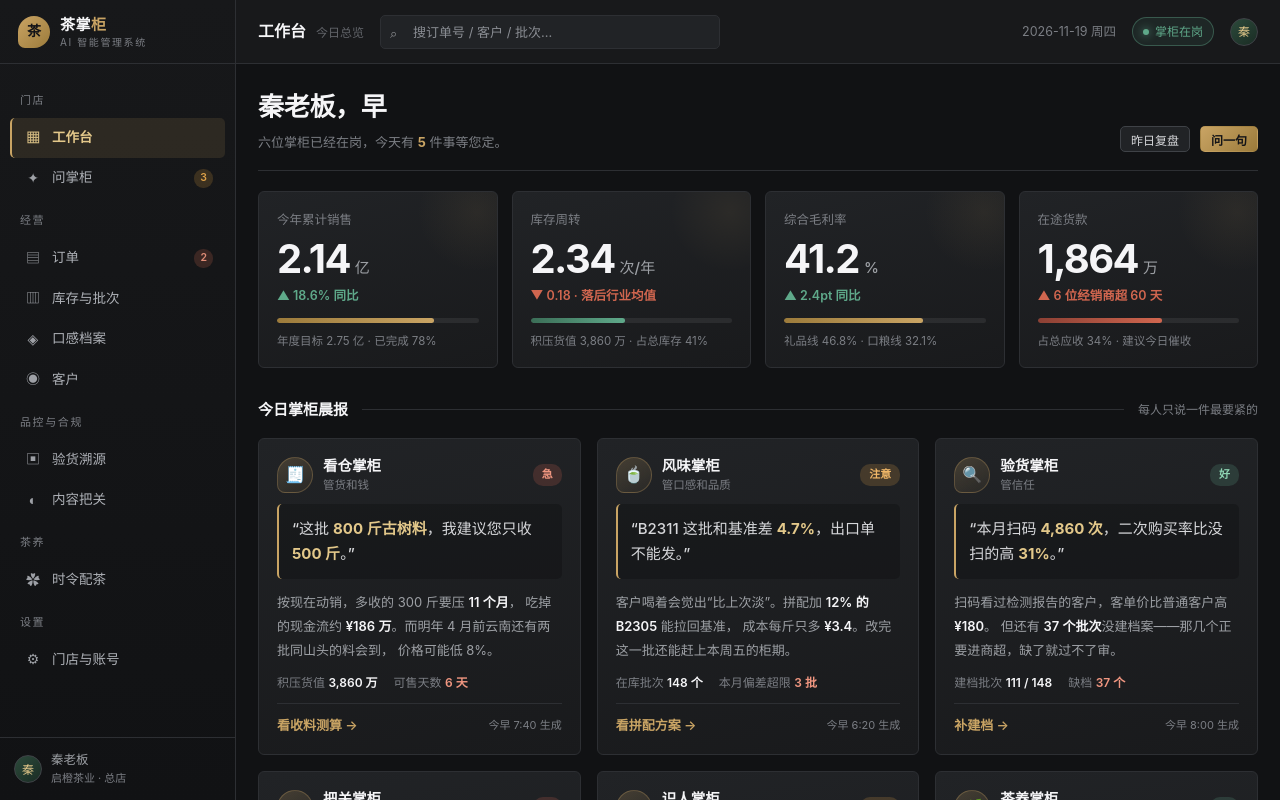
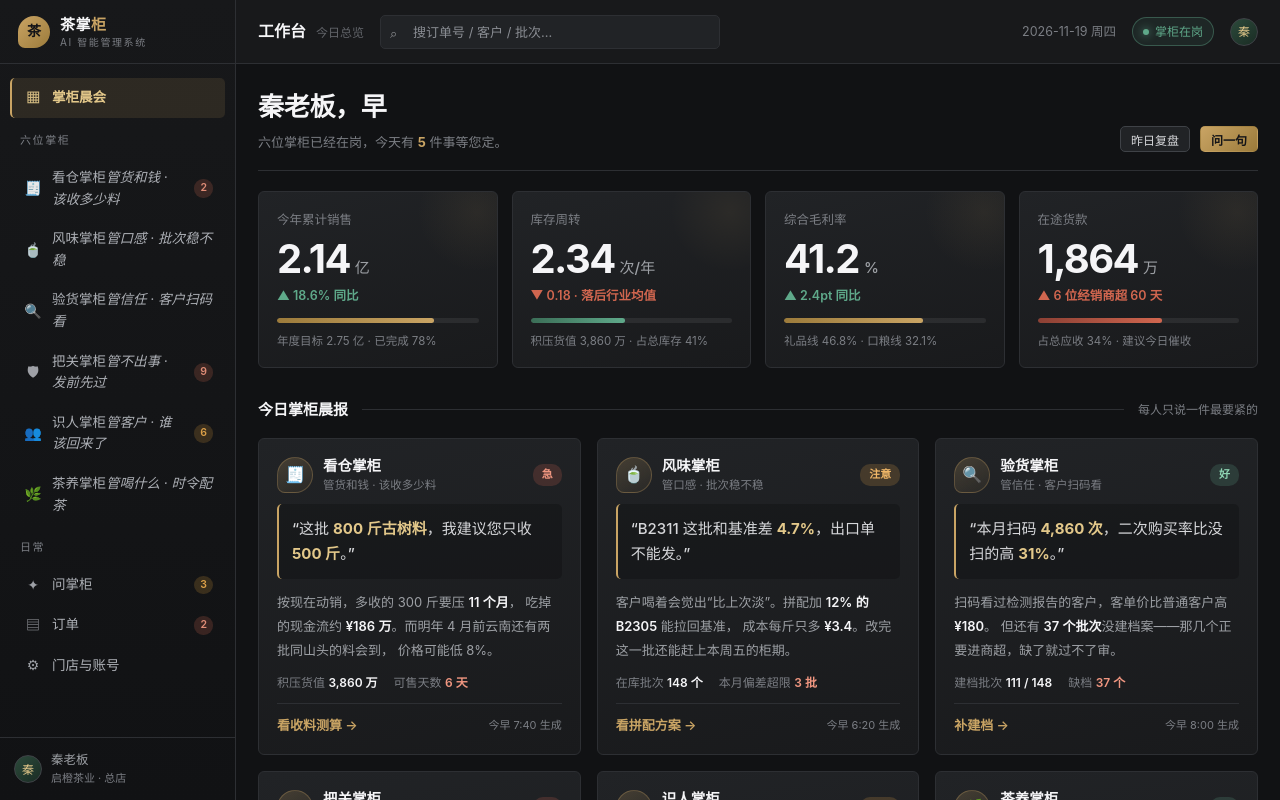
Before and after one commit to RichardChin1688/chazhanggui, a plain HTML site: page index.html in a window 1280 px wide. Drawn offline with Linux system fonts and the light colour scheme.

Commit message:
字迹提亮 + 侧栏改为六位掌柜

```diff
--- a/index.html
+++ b/index.html
@@ -23,24 +23,40 @@
     </div>
   </div>
   <div class="side-scroll">
-    <div class="sb-grp">门店</div>
-    <div class="sb-item on" data-v="dash"><span class="ico">▦</span>工作台</div>
+    <div class="sb-item on" data-v="dash"><span class="ico">▦</span>掌柜晨会</div>
+
+    <div class="sb-grp">六位掌柜</div>
+    <div class="sb-item" data-v="stock">
+      <span class="ico">🧾</span>
+      <span class="sb-txt">看仓掌柜<em>管货和钱 · 该收多少料</em></span>
+      <span class="badge">2</span>
+    </div>
+    <div class="sb-item" data-v="flavor">
+      <span class="ico">🍵</span>
+      <span class="sb-txt">风味掌柜<em>管口感 · 批次稳不稳</em></span>
+    </div>
+    <div class="sb-item" data-v="trace">
+      <span class="ico">🔍</span>
+      <span class="sb-txt">验货掌柜<em>管信任 · 客户扫码看</em></span>
+    </div>
+    <div class="sb-item" data-v="check">
+      <span class="ico">🛡</span>
+      <span class="sb-txt">把关掌柜<em>管不出事 · 发前先过</em></span>
+      <span class="badge">9</span>
+    </div>
+    <div class="sb-item" data-v="cust">
+      <span class="ico">👥</span>
+      <span class="sb-txt">识人掌柜<em>管客户 · 谁该回来了</em></span>
+      <span class="badge warn">6</span>
+    </div>
+    <div class="sb-item" data-v="care">
+      <span class="ico">🌿</span>
+      <span class="sb-txt">茶养掌柜<em>管喝什么 · 时令配茶</em></span>
+    </div>
+
+    <div class="sb-grp">日常</div>
     <div class="sb-item" data-v="chat"><span class="ico">✦</span>问掌柜<span class="badge warn">3</span></div>
-
-    <div class="sb-grp">经营</div>
     <div class="sb-item" data-v="orders"><span class="ico">▤</span>订单<span class="badge">2</span></div>
-    <div class="sb-item" data-v="stock"><span class="ico">▥</span>库存与批次</div>
-    <div class="sb-item" data-v="flavor"><span class="ico">◈</span>口感档案</div>
-    <div class="sb-item" data-v="cust"><span class="ico">◉</span>客户</div>
-
-    <div class="sb-grp">品控与合规</div>
-    <div class="sb-item" data-v="trace"><span class="ico">▣</span>验货溯源</div>
-    <div class="sb-item" data-v="check"><span class="ico">◐</span>内容把关</div>
-
-    <div class="sb-grp">茶养</div>
-    <div class="sb-item" data-v="care"><span class="ico">✿</span>时令配茶</div>
-
-    <div class="sb-grp">设置</div>
     <div class="sb-item" data-v="shop"><span class="ico">⚙</span>门店与账号</div>
   </div>
   <div class="side-foot">
@@ -137,7 +153,7 @@
     <article class="brief" data-go="stock">
       <div class="b-head">
         <div class="b-ico">🧾</div>
-        <div class="b-name">看仓掌柜<em>管货和钱</em></div>
+        <div class="b-name">看仓掌柜<em>管货和钱 · 该收多少料</em></div>
         <div class="b-lvl red">急</div>
       </div>
       <div class="b-say">
@@ -159,7 +175,7 @@
     <article class="brief" data-go="flavor">
       <div class="b-head">
         <div class="b-ico">🍵</div>
-        <div class="b-name">风味掌柜<em>管口感和品质</em></div>
+        <div class="b-name">风味掌柜<em>管口感 · 批次稳不稳</em></div>
         <div class="b-lvl amber">注意</div>
       </div>
       <div class="b-say">
@@ -180,7 +196,7 @@
     <article class="brief" data-go="trace">
       <div class="b-head">
         <div class="b-ico">🔍</div>
-        <div class="b-name">验货掌柜<em>管信任</em></div>
+        <div class="b-name">验货掌柜<em>管信任 · 客户扫码看</em></div>
         <div class="b-lvl jade">好</div>
       </div>
       <div class="b-say">
@@ -201,7 +217,7 @@
     <article class="brief" data-go="check">
       <div class="b-head">
         <div class="b-ico">🛡</div>
-        <div class="b-name">把关掌柜<em>管不出事</em></div>
+        <div class="b-name">把关掌柜<em>管不出事 · 发前先过</em></div>
         <div class="b-lvl red">急</div>
       </div>
       <div class="b-say">
@@ -222,7 +238,7 @@
     <article class="brief" data-go="cust">
       <div class="b-head">
         <div class="b-ico">👥</div>
-        <div class="b-name">识人掌柜<em>管客户</em></div>
+        <div class="b-name">识人掌柜<em>管客户 · 谁该回来了</em></div>
         <div class="b-lvl amber">注意</div>
       </div>
       <div class="b-say">
@@ -243,7 +259,7 @@
     <article class="brief" data-go="care">
       <div class="b-head">
         <div class="b-ico">🌿</div>
-        <div class="b-name">茶养掌柜<em>管喝什么合适</em></div>
+        <div class="b-name">茶养掌柜<em>管喝什么 · 时令配茶</em></div>
         <div class="b-lvl jade">好</div>
       </div>
       <div class="b-say">
```
